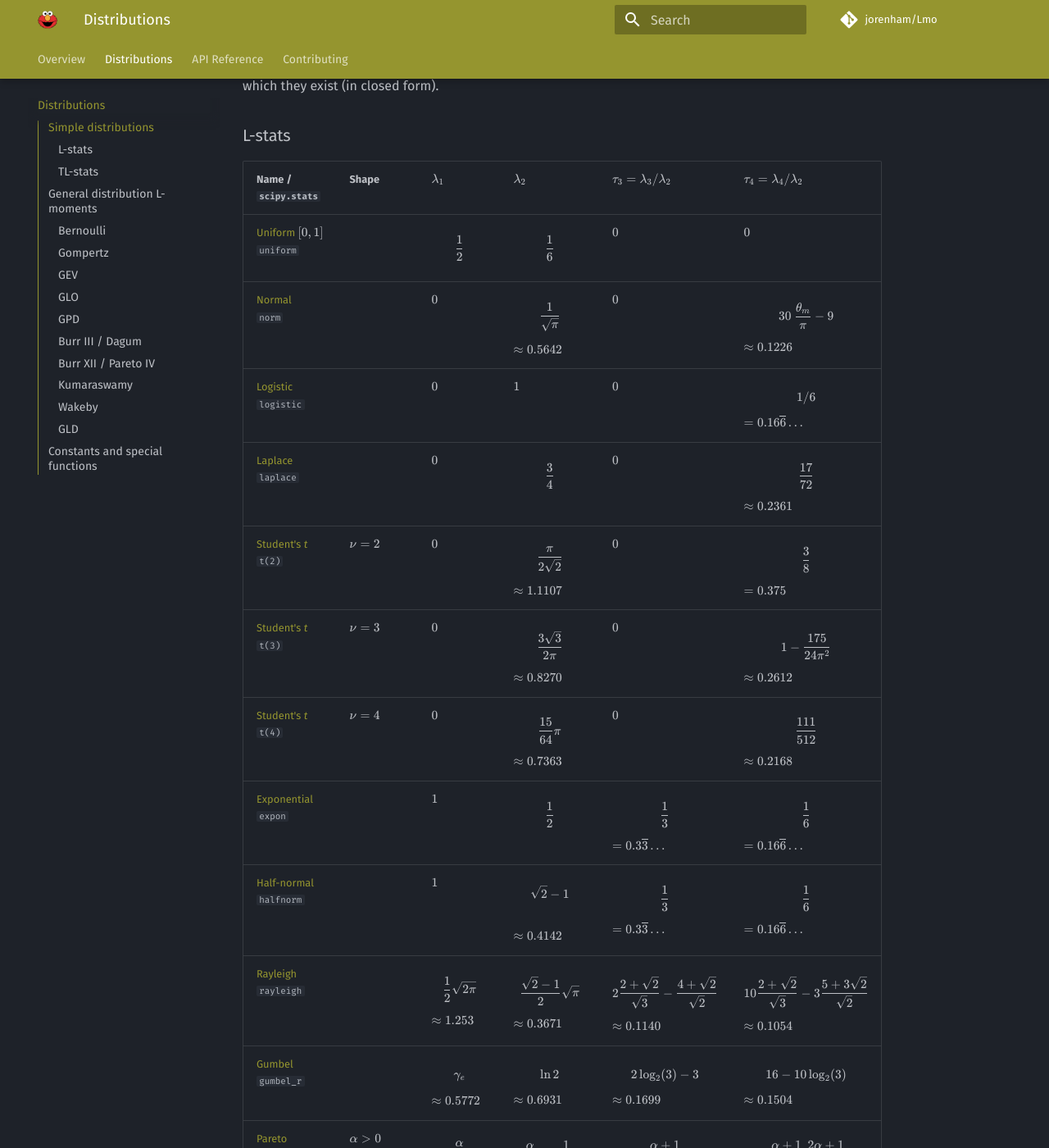
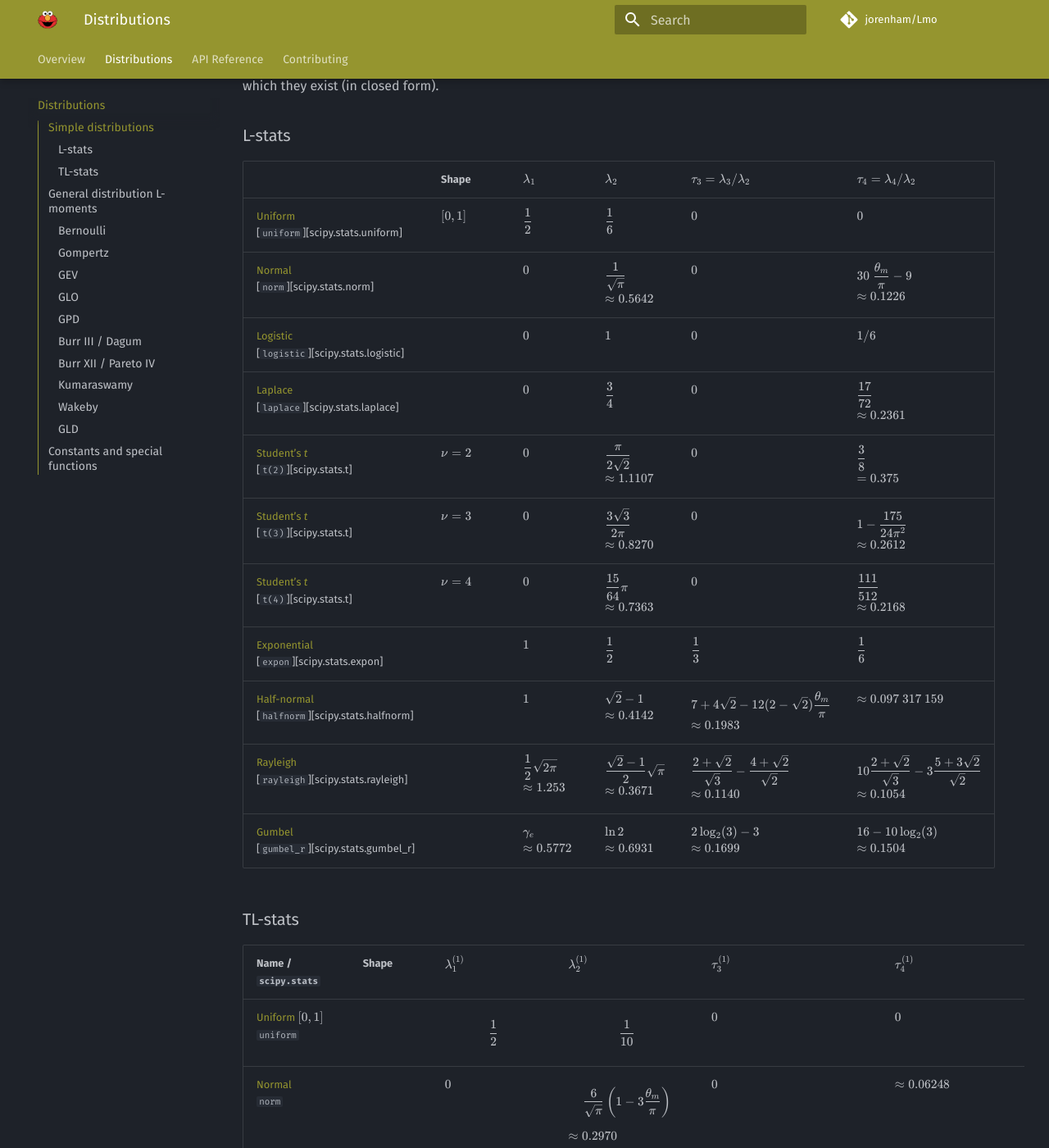
Before and after one commit to jorenham/Lmo, an MkDocs documentation site: the page built from docs/distributions.md, in a window 1280 px wide and 1400 px high, scrolled down 812 px. Shown: the whole window at 82% size. Built offline with MkDocs 1.6.1 and Material for MkDocs 9.7.7, drawn with Linux system fonts in a browser that asks for light colours; comment, search, counter and statistics services are not loaded; some of the changed text lies outside the part shown.

Commit message:
Improved L-stats table

```diff
--- a/docs/distributions.md
+++ b/docs/distributions.md
@@ -42,311 +42,184 @@
 
 ### L-stats
 
-<table>
-<thead>
-<tr>
-    <th>Name /<br> <code>scipy.stats</code></th>
-    <th>Shape</th>
-    <th>\( \lmoment{1} \)</th>
-    <th>\( \lmoment{2} \)</th>
-    <th>\( \lratio{3} = \lmoment{3}/\lmoment{2} \)</th>
-    <th>\( \lratio{4} = \lmoment{4}/\lmoment{2} \)</th>
-</tr>
-</thead>
-<tr>
-    <td>
-        <a
-            href="https://wikipedia.org/wiki/Continuous_uniform_distribution"
-            target="_blank"
-            title="Continuous uniform distribution - Wikipedia"
-        >
-            Uniform
-        </a>
-        \( [0, 1] \)
-        <br>
-        <code>uniform</code>
-    </td>
-    <td></td>
-    <td>\[ \frac 1 2 \]</td>
-    <td>\[ \frac 1 6 \]</td>
-    <td>\( 0 \)</td>
-    <td>\( 0 \)</td>
-</tr>
-<tr>
-    <td>
-        <a
-            href="https://wikipedia.org/wiki/Normal_distribution"
-            target="_blank"
-            title="Normal distribution - Wikipedia"
-        >
-            Normal
-        </a>
-        <br>
-        <code>norm</code>
-    </td>
-    <td></td>
-    <td>\( 0 \)</td>
-    <td>
-        \[ \frac{1}{\sqrt \pi} \]
-        \( \approx 0.5642 \)
-    </td>
-    <td>\( 0 \)</td>
-    <td>
-        \[ 30 \ \frac{\theta_m}{\pi} - 9 \]
-        \( \approx 0.1226 \)
-    </td>
-</tr>
-<tr>
-    <td>
-        <a
-            href="https://wikipedia.org/wiki/Logistic_distribution"
-            target="_blank"
-            title="Logistic distribution - Wikipedia"
-        >
-            Logistic
-        </a>
-        <br>
-        <code>logistic</code>
-    </td>
-    <td></td>
-    <td>\( 0 \)</td>
-    <td>\( 1 \)</td>
-    <td>\( 0 \)</td>
-    <td>
-        \[ 1 / 6 \]
-        \( = 0.16\overline{6}\dots \)
-    </td>
-</tr>
-<tr>
-    <td>
-        <a
-            href="https://wikipedia.org/wiki/Laplace_distribution"
-            target="_blank"
-            title="Laplace distribution - Wikipedia"
-        >
-            Laplace
-        </a>
-        <br>
-        <code>laplace</code>
-    </td>
-    <td></td>
-    <td>\( 0 \)</td>
-    <td>\[ \frac 3 4 \]</td>
-    <td>\( 0 \)</td>
-    <td>
-        \[ \frac{17}{72} \]
-        \( \approx 0.2361 \)
-    </td>
-</tr>
-<tr>
-    <td>
-        <a
-            href="https://wikipedia.org/wiki/Student%27s_t-distribution"
-            target="_blank"
-            title="Student's t-distribution - Wikipedia"
-        >
-            Student's <i>t</i>
-        </a>
-        <br>
-        <code>t(2)</code>
-    </td>
-    <td>\( \nu = 2 \)</td>
-    <td>\( 0 \)</td>
-    <td>
-        \[ \frac{\pi}{2 \sqrt{2}} \]
-        \( \approx 1.1107 \)
-    </td>
-    <td>\( 0 \)</td>
-    <td>
-        \[ \frac 3 8 \]
-        \( = 0.375 \)
-    </td>
-</tr>
-<tr>
-    <td>
-        <a
-            href="https://wikipedia.org/wiki/Student%27s_t-distribution"
-            target="_blank"
-            title="Student's t-distribution - Wikipedia"
-        >
-            Student's <i>t</i>
-        </a>
-        <br>
-        <code>t(3)</code>
-    </td>
-    <td>\( \nu = 3 \)</td>
-    <td>\( 0 \)</td>
-    <td>
-        \[ \frac{3 \sqrt 3}{\vphantom{\pi^2}2 \pi} \]
-        \( \approx 0.8270 \)
-    </td>
-    <td>\( 0 \)</td>
-    <td>
-        \[ 1 - \frac{\vphantom{\sqrt 3}175}{24 \pi^2} \]
-        \( \approx 0.2612 \)
-    </td>
-</tr>
-<tr>
-    <td>
-        <a
-            href="https://wikipedia.org/wiki/Student%27s_t-distribution"
-            target="_blank"
-            title="Student's t-distribution - Wikipedia"
-        >
-            Student's <i>t</i>
-        </a>
-        <br>
-        <code>t(4)</code>
-    </td>
-    <td>\( \nu = 4 \)</td>
-    <td>\( 0 \)</td>
-    <td>
-        \[ \frac{15}{64} \pi \]
-        \( \approx 0.7363 \)
-    </td>
-    <td>\( 0 \)</td>
-    <td>
-        \[ \frac{111}{512} \]
-        \( \approx 0.2168 \)
-    </td>
-</tr>
-<tr>
-    <td>
-        <a
-            href="https://wikipedia.org/wiki/Exponential_distribution"
-            target="_blank"
-            title="Exponential distribution - Wikipedia"
-        >
-            Exponential
-        </a>
-        <br>
-        <code>expon</code>
-    </td>
-    <td></td>
-    <td>\( 1 \)</td>
-    <td>\[ \frac 1 2 \]</td>
-    <td>
-        \[ \frac 1 3 \]
-        \( = 0.3\overline{3}\dots \)
-    </td>
-    <td>
-        \[ \frac 1 6 \]
-        \( = 0.16\overline{6}\dots \)
-    </td>
-</tr>
-<tr>
-    <td>
-        <a
-            href="https://wikipedia.org/wiki/Half-normal_distribution"
-            target="_blank"
-            title="Half-normal distribution - Wikipedia"
-        >
-            Half-normal
-        </a>
-        <br>
-        <code>halfnorm</code>
-    </td>
-    <td></td>
-    <td>\( 1 \)</td>
-    <td>
-        \[ \sqrt 2 - 1 \]<br>
-        \( \approx 0.4142 \)
-    </td>
-    <td>
-        \[ \frac 1 3 \]
-        \( = 0.3\overline{3}\dots \)
-    </td>
-    <td>
-        \[ \frac 1 6 \]
-        \( = 0.16\overline{6}\dots \)
-    </td>
-</tr>
-<tr>
-    <td>
-        <a
-            href="https://wikipedia.org/wiki/Rayleigh_distribution"
-            target="_blank"
-            title="Rayleigh distribution - Wikipedia"
-        >
-            Rayleigh
-        </a>
-        <br>
-        <code>rayleigh</code>
-    </td>
-    <td></td>
-    <td>
-        \[ \frac 1 2 \sqrt{2 \pi} \]
-        \( \approx 1.253 \)
-    </td>
-    <td>
-        \[ \frac {\sqrt 2 - 1}{2} \sqrt{\pi} \]
-        \( \approx 0.3671 \)
-    </td>
-    <td>
-        \[ 2 \frac{2 + \sqrt 2}{\sqrt 3} - \frac{4 + \sqrt{2}}{\sqrt 2} \]
-        \( \approx 0.1140 \)
-    </td>
-    <td>
-        \[ 10 \frac{2 + \sqrt 2}{\sqrt 3} - 3 \frac{5 + 3 \sqrt 2}{\sqrt 2} \]
-        \( \approx 0.1054 \)
-    </td>
-</tr>
-<tr>
-    <td>
-        <a
-            href="https://wikipedia.org/wiki/Gumbel_distribution"
-            target="_blank"
-            title="Gumbel distribution - Wikipedia"
-        >
-            Gumbel
-        </a>
-        <br>
-        <code>gumbel_r</code>
-    </td>
-    <td></td>
-    <td>
-        \[ \gamma_e \]
-        \( \approx 0.5772 \)
-    </td>
-    <td>
-        \[ \ln{2} \]
-        \( \approx 0.6931 \)
-    </td>
-    <td>
-        \[ 2 \log_2(3) - 3 \]
-        \( \approx 0.1699 \)
-    </td>
-    <td>
-        \[ 16 - 10 \log_2(3) \]
-        \( \approx 0.1504 \)
-    </td>
-</tr>
-<tr>
-    <td>
-        <a
-            href="https://wikipedia.org/wiki/Pareto_distribution"
-            target="_blank"
-            title="Pareto distribution - Wikipedia"
-        >
-            Pareto
-        </a>
-        <br>
-        <code>pareto</code>
-    </td>
-    <td>\( \alpha > 0  \)</td>
-    <td>
-        \[ \frac{\alpha}{\alpha - 1} \]
-    </td>
-    <td>
-        \[ \frac{\alpha}{\alpha - 1} \frac{1}{2 \alpha - 1} \]
-    </td>
-    <td>
-        \[ \frac{\alpha + 1}{3 \alpha - 1} \]
-    </td>
-    <td>
-        \[ \frac{\alpha + 1}{3 \alpha - 1} \frac{2 \alpha + 1}{4 \alpha - 1} \]
-    </td>
-</tr>
+<table markdown="span">
+    <tr>
+        <th></th>
+        <th>Shape</th>
+        <th>\( \lmoment{1} \)</th>
+        <th>\( \lmoment{2} \)</th>
+        <th>\( \lratio{3} = \lmoment{3}/\lmoment{2} \)</th>
+        <th>\( \lratio{4} = \lmoment{4}/\lmoment{2} \)</th>
+    </tr>
+    <tr>
+        <td>
+            [Uniform](https://w.wiki/8gGh)<br>
+            [`uniform`][scipy.stats.uniform]
+        </td>
+        <td>\( [0, 1] \)</td>
+        <td>\( \displaystyle \frac 1 2 \)</td>
+        <td>\( \displaystyle \frac 1 6 \)</td>
+        <td>\( 0 \)</td>
+        <td>\( 0 \)</td>
+    </tr>
+    <tr>
+        <td>
+            [Normal](https://w.wiki/3hoJ)<br>
+            [`norm`][scipy.stats.norm]
+        </td>
+        <td></td>
+        <td>\( 0 \)</td>
+        <td>\( \displaystyle \frac{1}{\sqrt \pi} \\ \approx 0.5642 \)</td>
+        <td>\( 0 \)</td>
+        <td>
+            \(
+                \displaystyle 30 \ \frac{\theta_m}{\pi} - 9 \\
+                \approx 0.1226
+            \)
+        </td>
+    </tr>
+    <tr>
+        <td>
+            [Logistic](https://w.wiki/8gGn)<br>
+            [`logistic`][scipy.stats.logistic]
+        </td>
+        <td></td>
+        <td>\( 0 \)</td>
+        <td>\( 1 \)</td>
+        <td>\( 0 \)</td>
+        <td>\( \displaystyle 1 / 6 \)<br></td>
+    </tr>
+    <tr>
+        <td>
+            [Laplace](https://w.wiki/8EYL)<br>
+            [`laplace`][scipy.stats.laplace]
+        </td>
+        <td></td>
+        <td>\( 0 \)</td>
+        <td>\( \displaystyle \frac 3 4 \)</td>
+        <td>\( 0 \)</td>
+        <td>\( \displaystyle \frac{17}{72} \\ \approx 0.2361 \)</td>
+    </tr>
+    <tr>
+        <td>
+            [Student's *t*](https://w.wiki/3r3U)<br>
+            [`t(2)`][scipy.stats.t]
+        </td>
+        <td>\( \nu = 2 \)</td>
+        <td>\( 0 \)</td>
+        <td>\( \displaystyle \frac{\pi}{2 \sqrt 2} \\ \approx 1.1107 \)</td>
+        <td>\( 0 \)</td>
+        <td>\( \displaystyle \frac 3 8 \\ = 0.375 \)</td>
+    </tr>
+    <tr>
+        <td>
+            [Student's *t*](https://w.wiki/3r3U)<br>
+            [`t(3)`][scipy.stats.t]
+        </td>
+        <td>\( \nu = 3 \)</td>
+        <td>\( 0 \)</td>
+        <td>
+            \(
+                \displaystyle \frac{3 \sqrt 3}{\vphantom{\pi^2}2 \pi} \\
+                \approx 0.8270
+            \)
+        </td>
+        <td>\( 0 \)</td>
+        <td>
+            \(
+                \displaystyle 1 - \frac{\vphantom{\sqrt 3}175}{24 \pi^2} \\
+                \approx 0.2612
+            \)
+        </td>
+    </tr>
+    <tr>
+        <td>
+            [Student's *t*](https://w.wiki/3r3U)<br>
+            [`t(4)`][scipy.stats.t]
+        </td>
+        <td>\( \nu = 4 \)</td>
+        <td>\( 0 \)</td>
+        <td>\( \displaystyle \frac{15}{64} \pi \\ \approx 0.7363 \)</td>
+        <td>\( 0 \)</td>
+        <td>\( \displaystyle \frac{111}{512} \\ \approx 0.2168 \)</td>
+    </tr>
+    <tr>
+        <td>
+            [Exponential](https://w.wiki/3jXu)<br>
+            [`expon`][scipy.stats.expon]
+        </td>
+        <td></td>
+        <td>\( \displaystyle 1 \)</td>
+        <td>\( \displaystyle \frac 1 2 \)</td>
+        <td>\( \displaystyle \frac 1 3 \)</td>
+        <td>\( \displaystyle \frac 1 6 \)</td>
+    </tr>
+    <tr>
+        <td>
+            [Half-normal](https://w.wiki/8gG$)<br>
+            [`halfnorm`][scipy.stats.halfnorm]
+        </td>
+        <td></td>
+        <td>\( 1 \)</td>
+        <td>\( \sqrt 2 - 1 \\ \approx 0.4142 \)</td>
+        <td>
+            \(
+                \displaystyle
+                7 + 4 \sqrt 2 - 12 (2 - \sqrt 2) \frac{\theta_m}{\pi} \\
+                \approx 0.1983
+            \)
+        </td>
+        <td>\( \approx 0.097\ 317\ 159 \)</td>
+    </tr>
+    <tr>
+        <td>
+            [Rayleigh](https://w.wiki/8gH3)<br>
+            [`rayleigh`][scipy.stats.rayleigh]
+        </td>
+        <td></td>
+        <td>
+            \(
+                \displaystyle
+                \frac 1 2 \sqrt{2 \pi}  \\
+                \approx 1.253
+            \)
+        </td>
+        <td>
+            \(
+                \displaystyle
+                \frac {\sqrt 2 - 1}{2} \sqrt{\pi} \\
+                \approx 0.3671
+            \)
+        </td>
+        <td>
+            \(
+                \displaystyle
+                \frac{2 + \sqrt 2}{\sqrt 3}
+                - \frac{4 + \sqrt{2}}{\sqrt 2} \\
+                \approx 0.1140
+            \)
+        </td>
+        <td>
+            \(
+                \displaystyle
+                10 \frac{2 + \sqrt 2}{\sqrt 3}
+                - 3 \frac{5 + 3 \sqrt 2}{\sqrt 2} \\
+                \approx 0.1054
+            \)
+        </td>
+    </tr>
+    <tr>
+        <td>
+            [Gumbel](https://w.wiki/8gHD)<br>
+            [`gumbel_r`][scipy.stats.gumbel_r]
+        </td>
+        <td></td>
+        <td>\( \gamma_e \\ \approx 0.5772 \)</td>
+        <td>\( \ln{2} \\ \approx 0.6931 \)</td>
+        <td>\( 2 \log_2(3) - 3 \\ \approx 0.1699 \)</td>
+        <td>\( 16 - 10 \log_2(3) \\ \approx 0.1504 \)</td>
+    </tr>
+
 </table>
 
 ### TL-stats
```
